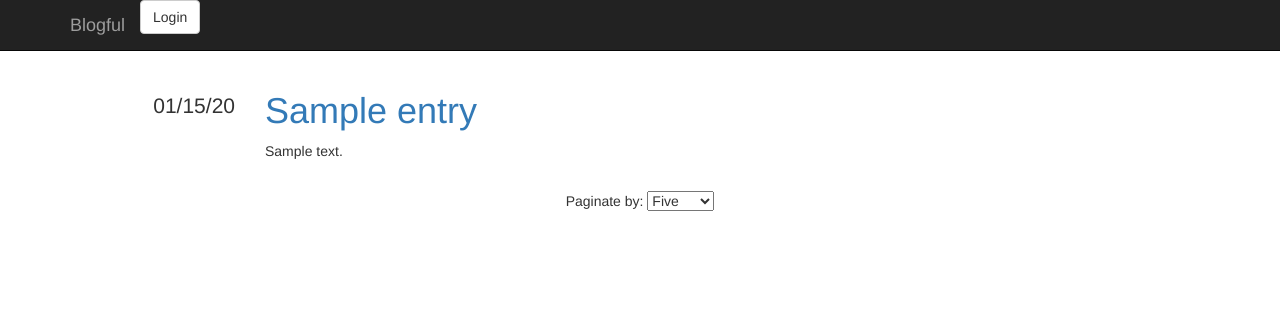
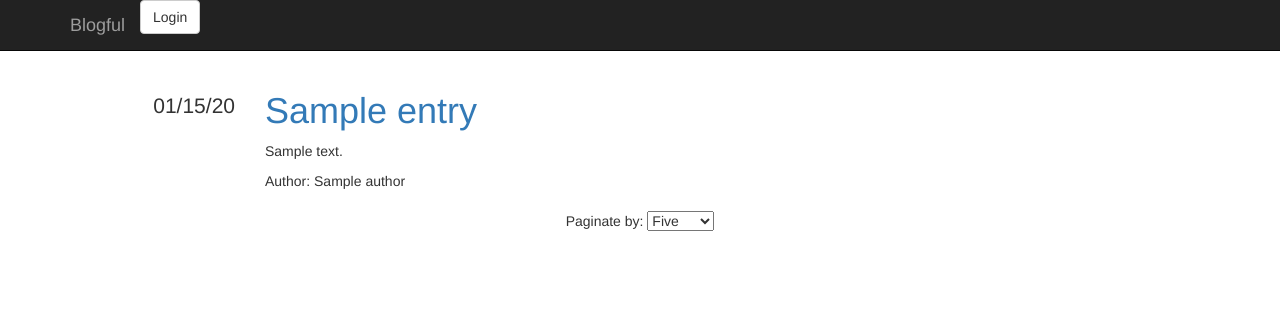
Before and after one commit to civilwarbeard/blogful, a Flask app: template blog/templates/entries.html in a window 1280 px wide. Shown: the top 311 px of the page. Run offline with Flask 2, Linux system fonts and the light colour scheme; the template is opened without the code that fills it: most values are stand-ins (such as "Sample title", 1, 10 or a date in 2020); some libraries are stand-ins or nearby versions.

Commit message:
added author id to macro

```diff
--- a/blog/templates/macros.html
+++ b/blog/templates/macros.html
@@ -12,6 +12,11 @@
             <a href="http://0.0.0.0:8080/entry/{{entry.id}}"> {{ entry.title}} </a>
         </h1>
         {{ entry.content | markdown }}
+        {% if entry.author.name == NULL %}
+        No Author
+        {% else %}
+        Author: {{ entry.author.name }}
+        {% endif %}
     </div>
 </div>
 {% endmacro %}
```
